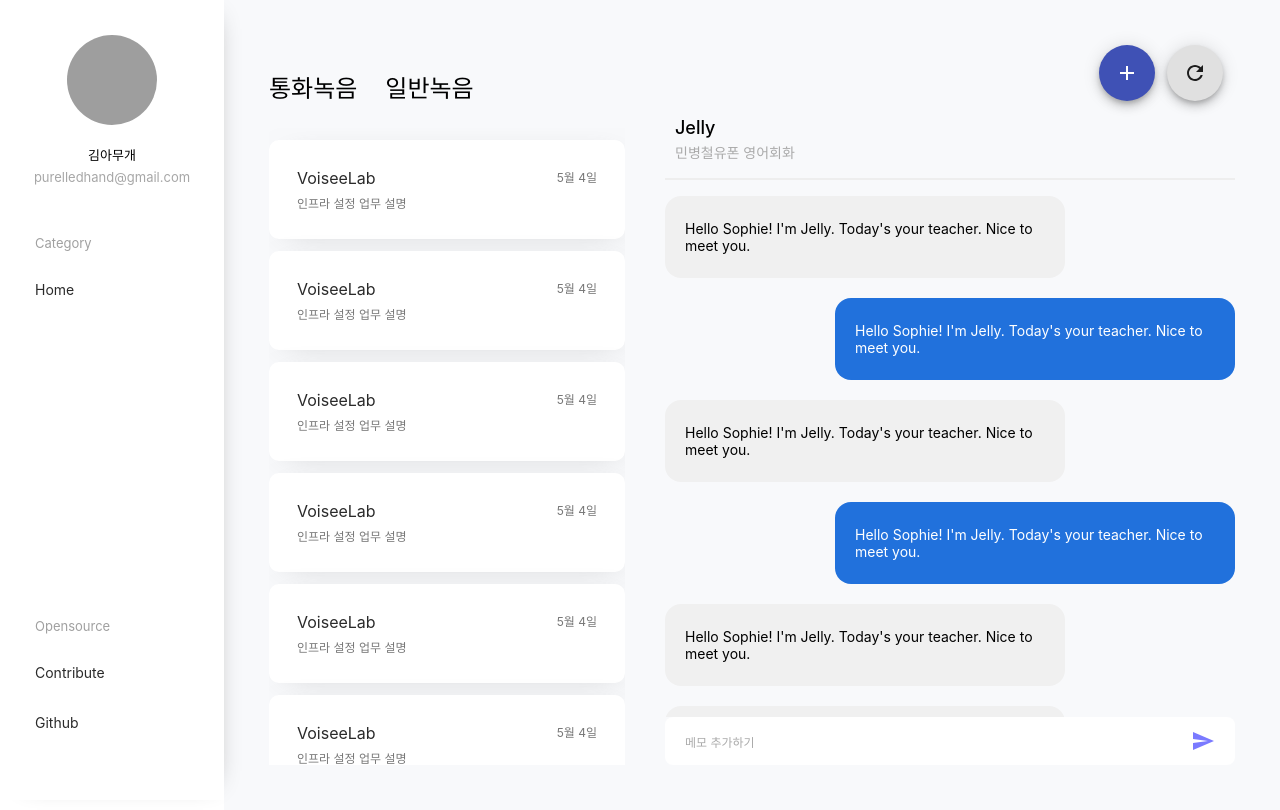
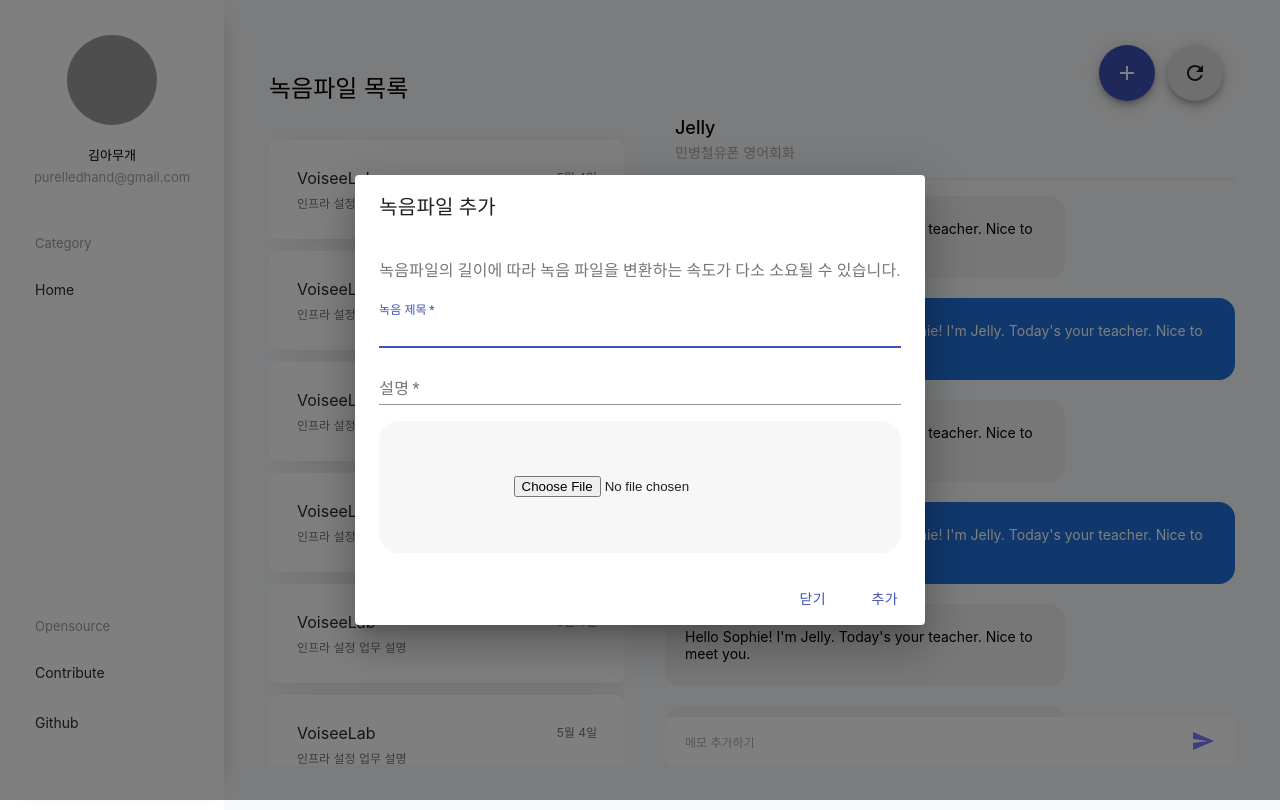
Before and after one commit to voisee/voisee, a React (Create React App) app in the folder client/: page / in a window 1280 px wide. Both pictures are taken after a click on the button 1127 px from the left and 73 px from the top of the page. Built offline with nearby package versions, Linux system fonts and the light colour scheme; grey boxes are pictures that could not be loaded.

Commit message:
feat: add AddRecordFormDialog component

```diff
--- /dev/null
+++ b/client/src/pages/Home/AddRecordFormDialog/index.tsx
@@ -0,0 +1,96 @@
+import React from 'react';
+import { makeStyles } from '@material-ui/core/styles';
+import Button from '@material-ui/core/Button';
+import TextField from '@material-ui/core/TextField';
+import Fab from '@material-ui/core/Fab'
+import AddIcon from '@material-ui/icons/Add'
+import Dialog from '@material-ui/core/Dialog';
+import DialogActions from '@material-ui/core/DialogActions';
+import DialogContent from '@material-ui/core/DialogContent';
+import DialogContentText from '@material-ui/core/DialogContentText';
+import DialogTitle from '@material-ui/core/DialogTitle';
+
+const useStyles = makeStyles(() => ({
+  fileInput: {
+    backgroundColor: '#f7f7f7',
+    height: 100,
+    borderRadius: 20,
+    padding: 16,
+    margin: '12px auto',
+    display: 'flex',
+    flexDirection: 'column',
+    justifyContent: 'center',
+    alignItems: 'center',
+  }
+}))
+
+const FormDialog: React.FC = () => {
+  const classes = useStyles();
+  const [open, setOpen] = React.useState(false);
+
+  const handleClickOpen = () => {
+    setOpen(true);
+  };
+
+  const handleClose = () => {
+    setOpen(false);
+  }
+
+  const handleSubmit = () => {
+    setOpen(false);
+  }
+
+  return (
+    <>
+      <Fab color="primary" onClick={handleClickOpen}>
+        <AddIcon />
+      </Fab>
+      <Dialog open={open} onClose={handleClose} aria-labelledby="form-dialog-title">
+        <DialogTitle id="form-dialog-title">녹음파일 추가</DialogTitle>
+          <form
+            onSubmit={handleSubmit}
+          >
+            <DialogContent>
+            <DialogContentText>
+              녹음파일의 길이에 따라 녹음 파일을 변환하는 속도가 다소 소요될 수 있습니다.
+            </DialogContentText>
+            <TextField
+              autoFocus
+              margin="dense"
+              id="name"
+              label="녹음 제목"
+              type="text"
+              required
+              fullWidth
+            />
+            <TextField
+              margin="dense"
+              id="description"
+              label="설명"
+              type="text"
+              required
+              fullWidth
+            />
+            <div className={classes.fileInput}>
+              <input
+                type='file'
+                name='file'
+                required
+              />
+            </div>
+          </DialogContent>
+          <DialogActions>
+            <Button onClick={handleClose} color="primary">
+              닫기
+            </Button>
+            <Button type='submit' color="primary">
+              추가
+            </Button>
+          </DialogActions>
+          </form>
+      </Dialog>
+    </>
+  );
+}
+
+export default FormDialog;
--- a/client/src/pages/Home/index.tsx
+++ b/client/src/pages/Home/index.tsx
@@ -1,17 +1,16 @@
 import React from 'react'
-import Fab from '@material-ui/core/Fab'
-import AddIcon from '@material-ui/icons/Add'
 import RefreshIcon from '@material-ui/icons/Refresh'
 import { makeStyles } from '@material-ui/core/styles'
+import Fab from '@material-ui/core/Fab'
 import Sidebar from 'components/Sidebar'
 import RecordCard from 'components/RecordCard'
 import ChatBox from 'components/ChatBox'
+import AddRecordFormDialog from './AddRecordFormDialog'
 import {
   Container,
   DashboardContainer,
   DashboardItem,
   Row,
-  FilterButton,
 } from './style'
 
 const useStyles = makeStyles((theme) => ({
@@ -44,8 +43,7 @@ const Home: React.FC = () => {
       <DashboardContainer>
         <DashboardItem className={classes.flex3}>
           <Row>
-            <FilterButton>통화녹음</FilterButton>
-            <FilterButton>일반녹음</FilterButton>
+            <h3>녹음파일 목록</h3>
           </Row>
           <div className={classes.recordList}>
             <RecordCard />
@@ -65,9 +63,7 @@ const Home: React.FC = () => {
 
         <DashboardItem className={classes.flex7}>
           <Row className={[classes.right, classes.buttons].join(' ')}>
-            <Fab color="primary" aria-label="add">
-              <AddIcon />
-            </Fab>
+            <AddRecordFormDialog />
             <Fab color="default" aria-label="refresh">
               <RefreshIcon />
             </Fab>
--- a/client/src/pages/Home/style.tsx
+++ b/client/src/pages/Home/style.tsx
@@ -26,13 +26,8 @@ export const DashboardItem = styled.div`
 export const Row = styled.div`
   display: flex;
 
-  & Fab {
-    background-color: #eeeeff;
+  &>h3 {
+    font-size: 24px;
+    font-weight: 400;
   }
 `
-export const FilterButton = styled.h3`
-  font-size: 24px;
-  margin-right: 28px;
-  cursor: pointer;
-  font-weight: 400;
-`
```
